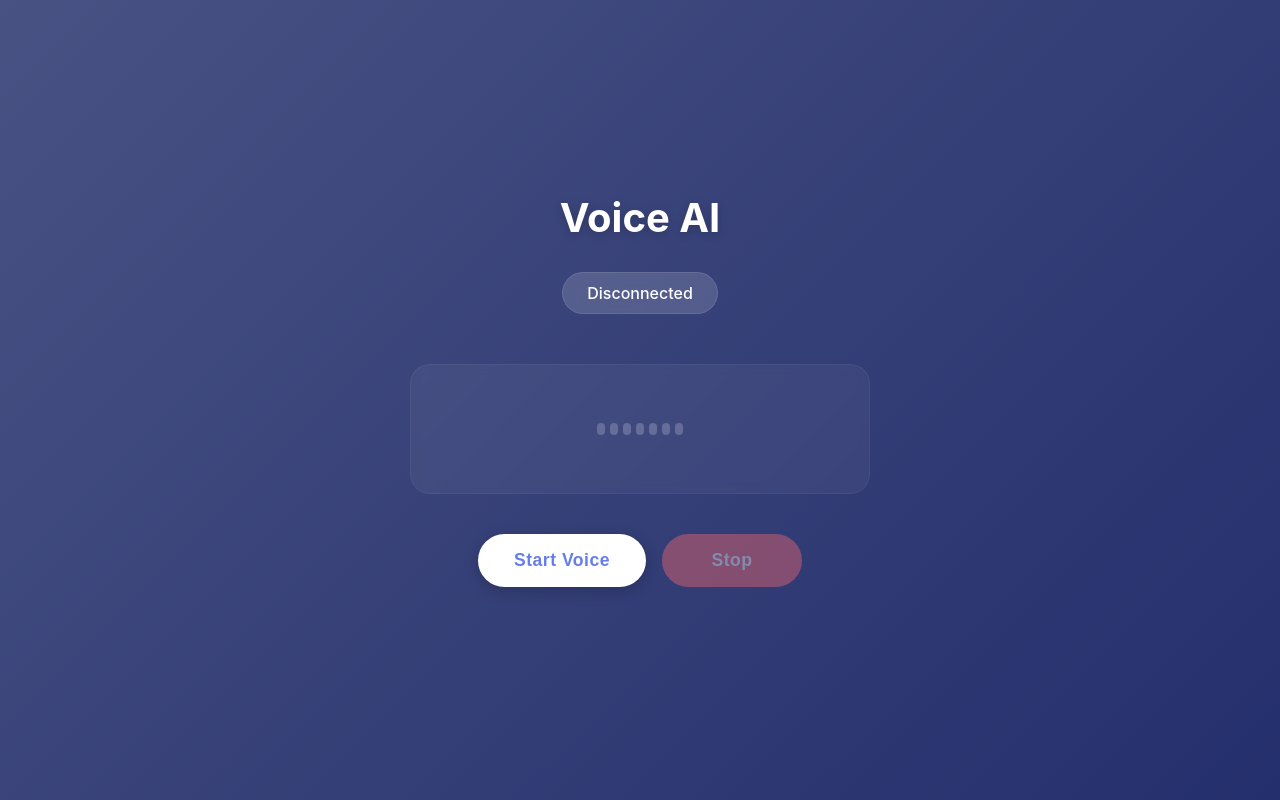
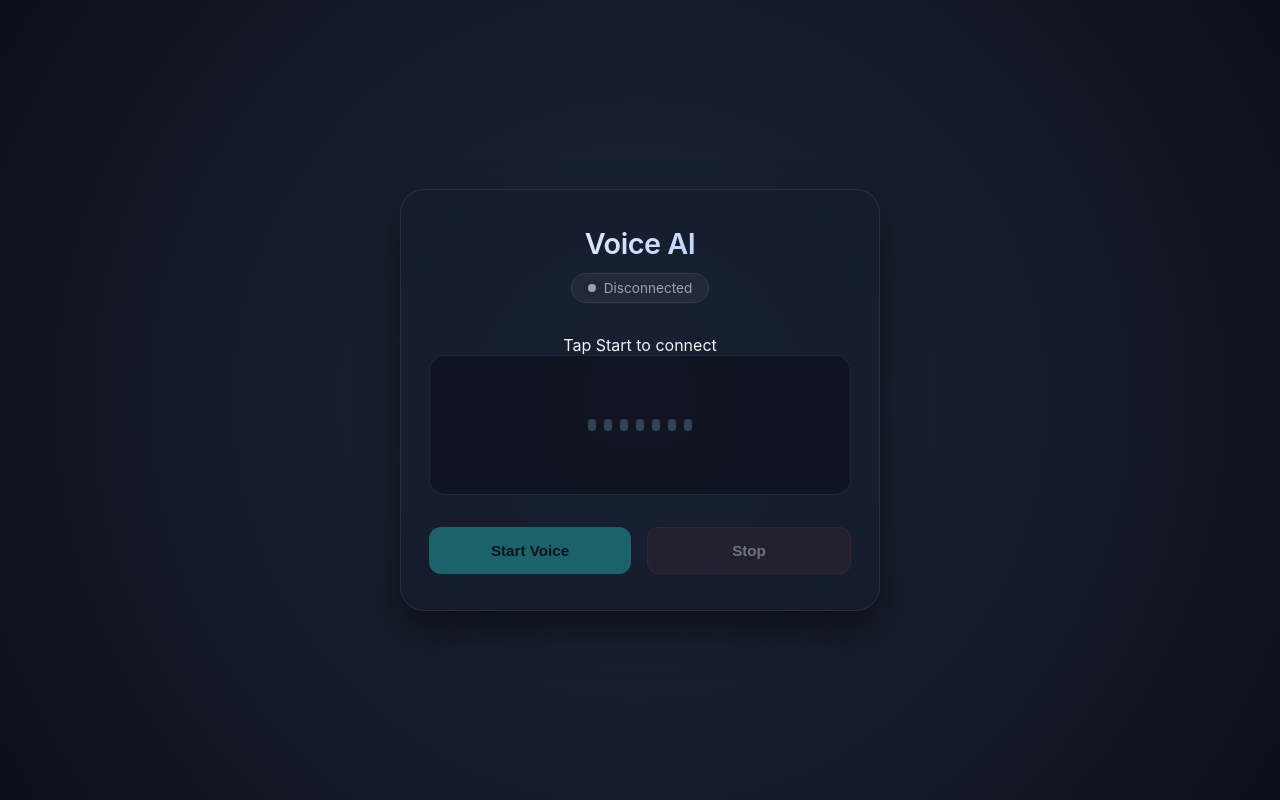
Before and after one commit to coetz3r/AI-assistant, a plain HTML site: page index.html in a window 1280 px wide. Drawn offline with Linux system fonts and the light colour scheme.

Commit message:
UI makeover: modern dark theme and reactive audio visualizer
- Modernize index.html layout and CSS with dark mode aesthetics
- Update accent palette to cyan/amber and refine PWA settings
- Connect Web Audio API frequency analyzer to drive real-time visualizer bars

```diff
--- a/index.html
+++ b/index.html
@@ -4,28 +4,32 @@
     <meta charset="UTF-8">
     <meta name="viewport" content="width=device-width, initial-scale=1.0, maximum-scale=1.0, user-scalable=no">
     <title>Voice AI Assistant</title>
-    <link rel="stylesheet" href="static/style.css">
-    <script src="static/app.js" defer></script>
+
+    <link rel="stylesheet" href="/static/style.css">
+    <script src="/static/app.js" defer></script>
 
     <!-- Home Screen App Icons -->
-    <link rel="icon" type="image/png" sizes="192x192" href="static/icon-192.png">
-    <link rel="apple-touch-icon" href="static/icon-192.png">
+    <link rel="icon" type="image/png" sizes="192x192" href="/static/icon-192.png">
+    <link rel="apple-touch-icon" href="/static/icon-192.png">
 
-    <!-- Make it Open as a Fullscreen Standalone App -->
+    <!-- Standalone Fullscreen App Meta -->
     <meta name="mobile-web-app-capable" content="yes">
     <meta name="apple-mobile-web-app-capable" content="yes">
     <meta name="apple-mobile-web-app-status-bar-style" content="black-translucent">
-    <meta name="theme-color" content="#667eea">
+    <meta name="theme-color" content="#0b0f19">
 </head>
 <body>
 
   <div class="container">
     <h1>Voice AI</h1>
 
-        <div id="status" class="status-badge">Disconnected</div>
+    <div id="status-badge" class="status-badge">
+      <span class="dot"></span>
+      <span id="status">Disconnected</span>
+    </div>
+    <div id="status-sub" class="status-sub">Tap Start to connect</div>
 
-        <!-- Animated Equalizer Bars -->
-        <div id="visualizer" class="visualizer idle">
+    <div id="visualizer" class="visualizer-card">
       <div class="bar"></div>
       <div class="bar"></div>
       <div class="bar"></div>
@@ -36,8 +40,8 @@
     </div>
 
     <div class="controls">
-            <button id="startBtn" class="btn-primary">Start Voice</button>
-            <button id="stopBtn" class="btn-danger" disabled>Stop</button>
+      <button id="startBtn">Start Voice</button>
+      <button id="stopBtn" disabled>Stop</button>
     </div>
   </div>
 
--- a/static/style.css
+++ b/static/style.css
@@ -1,242 +1,189 @@
+:root {
+  --bg-dark: #0b0f19;
+  --panel-bg: rgba(22, 30, 46, 0.75);
+  --panel-border: rgba(255, 255, 255, 0.08);
+  --accent-cyan: #06b6d4;      /* Cool cyan/blue active state */
+  --accent-blue: #1d616d;      /* Processing/Thinking state */
+  --accent-amber: #f59e0b;     /* Warm amber/orange stop state */
+  --text-main: #f3f4f6;
+  --text-sub: #9ca3af;
+}
+
+/* Status Indicator Pill: Listening state updated to Cyan */
+.status-badge.listening { border-color: var(--accent-cyan); color: var(--accent-cyan); }
+.status-badge.listening .dot { background: var(--accent-cyan); box-shadow: 0 0 8px var(--accent-cyan); }
+
+/* Visualizer Card: Active listening bars set to Cyan */
+.visualizer-card.listening .bar {
+  background: var(--accent-cyan);
+  box-shadow: 0 0 10px rgba(6, 182, 212, 0.5);
+}
+
+/* Start Button: Electric Cyan */
+#startBtn {
+  background: var(--accent-cyan);
+  color: #04082f;
+}
+
+#startBtn:hover:not(:disabled) {
+  background: #22d3ee;
+  box-shadow: 0 0 20px rgba(212, 6, 202, 0.4);
+}
+
+/* Stop Button: Amber / Yellow-Orange */
+#stopBtn {
+  background: rgba(245, 158, 11, 0.15);
+  color: var(--accent-amber);
+  border: 1px solid rgba(245, 158, 11, 0.3);
+}
+
+#stopBtn:hover:not(:disabled) {
+  background: rgba(245, 158, 11, 0.25);
+  box-shadow: 0 0 15px rgba(245, 158, 11, 0.3);
+}
+
 * {
-    margin: 0;
-    padding: 0;
-    box-sizing: border-box;
+  box-sizing: border-box;
+  margin: 0;
+  padding: 0;
 }
 
 body {
-    font-family: -apple-system, BlinkMacSystemFont, 'Segoe UI', Roboto, Oxygen, Ubuntu, sans-serif;
-    background: linear-gradient(135deg, #485283 0%, #242f6d 100%);
-    min-height: 100vh;
-    display: flex;
-    align-items: center;
-    justify-content: center;
-    color: white;
-    padding: 20px;
-    touch-action: manipulation;
-    -webkit-tap-highlight-color: transparent;
+  font-family: -apple-system, BlinkMacSystemFont, "Segoe UI", Roboto, Helvetica, Arial, sans-serif;
+  background: radial-gradient(circle at center, #1e293b 0%, var(--bg-dark) 100%);
+  color: var(--text-main);
+  min-height: 100vh;
+  display: flex;
+  justify-content: center;
+  align-items: center;
 }
 
 .container {
-    max-width: 500px;
-    width: 100%;
-    text-align: center;
-    padding: 20px;
+  width: 90%;
+  max-width: 480px;
+  background: var(--panel-bg);
+  backdrop-filter: blur(16px);
+  border: 1px solid var(--panel-border);
+  border-radius: 24px;
+  padding: 36px 28px;
+  box-shadow: 0 20px 40px rgba(0, 0, 0, 0.5);
+  text-align: center;
 }
 
 h1 {
-    font-size: 2.5rem;
-    font-weight: 700;
-    margin-bottom: 10px;
-    text-shadow: 0 2px 10px rgba(0, 0, 0, 0.2);
+  font-size: 1.8rem;
+  font-weight: 600;
+  letter-spacing: -0.5px;
+  margin-bottom: 12px;
+  background: linear-gradient(135deg, #ffffff 0%, #a5bcfc 100%);
+  background-clip: text;
+  -webkit-background-clip: text;
+  -webkit-text-fill-color: transparent;
 }
 
+/* Status Indicator Pill */
 .status-badge {
-    display: inline-block;
-    background: rgba(255, 255, 255, 0.15);
-    padding: 10px 24px;
-    border-radius: 25px;
-    backdrop-filter: blur(10px);
-    -webkit-backdrop-filter: blur(10px);
-    font-weight: 500;
-    font-size: 1rem;
-    margin: 20px 0 30px;
-    transition: all 0.3s ease;
-    border: 1px solid rgba(255, 255, 255, 0.1);
+  display: inline-flex;
+  align-items: center;
+  gap: 8px;
+  padding: 6px 16px;
+  border-radius: 20px;
+  background: rgba(255, 255, 255, 0.05);
+  border: 1px solid var(--panel-border);
+  font-size: 0.85rem;
+  color: var(--text-sub);
+  margin-bottom: 32px;
+  transition: all 0.3s ease;
 }
 
-.status-badge.connected {
-    background: rgba(76, 175, 80, 0.4);
-    border-color: rgba(76, 175, 80, 0.3);
-    animation: pulse 2s ease-in-out infinite;
-    box-shadow: 0 0 30px rgba(76, 175, 80, 0.2);
+.status-badge .dot {
+  width: 8px;
+  height: 8px;
+  border-radius: 50%;
+  background: var(--text-sub);
 }
 
-@keyframes pulse {
-    0%, 100% {
-        transform: scale(1);
-        box-shadow: 0 0 20px rgba(76, 175, 80, 0.1);
-    }
-    50% {
-        transform: scale(1.03);
-        box-shadow: 0 0 40px rgba(76, 175, 80, 0.3);
-    }
-}
+.status-badge.listening { border-color: var(--accent-green); color: var(--accent-green); }
+.status-badge.listening .dot { background: var(--accent-green); box-shadow: 0 0 8px var(--accent-green); }
 
-.visualizer {
-    display: flex;
-    align-items: center;
-    justify-content: center;
-    gap: 5px;
-    height: 130px;
-    margin: 20px 0 40px;
-    padding: 20px;
-    background: rgba(255, 255, 255, 0.05);
-    border-radius: 20px;
-    backdrop-filter: blur(5px);
-    -webkit-backdrop-filter: blur(5px);
-    border: 1px solid rgba(255, 255, 255, 0.05);
+.status-badge.thinking { border-color: var(--accent-blue); color: var(--accent-blue); }
+.status-badge.thinking .dot { background: var(--accent-blue); box-shadow: 0 0 8px var(--accent-blue); }
+
+.status-badge.talking { border-color: #a855f7; color: #a855f7; }
+.status-badge.talking .dot { background: #a855f7; box-shadow: 0 0 8px #a855f7; }
+
+/* Visualizer Canvas Area */
+.visualizer-card {
+  background: rgba(10, 15, 26, 0.6);
+  border: 1px solid var(--panel-border);
+  border-radius: 16px;
+  height: 140px;
+  display: flex;
+  align-items: center;
+  justify-content: center;
+  gap: 8px;
+  padding: 0 20px;
+  margin-bottom: 32px;
 }
 
 .bar {
-    width: 8px;
-    height: 12px;
-    background: rgba(255, 255, 255, 0.4);
-    border-radius: 4px;
-    transition: height 0.15s ease;
-    will-change: height;
+  width: 8px;
+  height: 12px;
+  background: #334155;
+  border-radius: 4px;
+  transition: height 0.05s ease, background-color 0.2s ease, box-shadow 0.2s ease;
 }
 
-.visualizer.idle .bar {
-    height: 12px !important;
-    background: rgba(255, 255, 255, 0.2);
+/* Active Visualizer Color States */
+.visualizer-card.listening .bar {
+  background: var(--accent-green);
+  box-shadow: 0 0 10px rgba(16, 185, 129, 0.5);
 }
 
-.bar:nth-child(1) { animation-delay: 0s; }
-.bar:nth-child(2) { animation-delay: 0.1s; }
-.bar:nth-child(3) { animation-delay: 0.2s; }
-.bar:nth-child(4) { animation-delay: 0.3s; }
-.bar:nth-child(5) { animation-delay: 0.4s; }
-.bar:nth-child(6) { animation-delay: 0.5s; }
-.bar:nth-child(7) { animation-delay: 0.6s; }
-
-.visualizer:not(.idle) .bar {
-    animation: equalize 1.2s ease-in-out infinite;
+.visualizer-card.talking .bar {
+  background: #a855f7;
+  box-shadow: 0 0 10px rgba(168, 85, 247, 0.5);
 }
 
-@keyframes equalize {
-    0%, 100% {
-        height: 12px;
-        background: rgba(255, 255, 255, 0.3);
-    }
-    50% {
-        height: 100px;
-        background: rgba(255, 255, 255, 0.9);
-    }
-}
-
+/* Action Controls */
 .controls {
-    display: flex;
-    gap: 16px;
-    justify-content: center;
-    flex-wrap: wrap;
-    margin-bottom: 20px;
+  display: flex;
+  gap: 16px;
+  justify-content: center;
 }
 
 button {
-    padding: 16px 36px;
-    border: none;
-    border-radius: 50px;
-    font-size: 1.1rem;
-    font-weight: 600;
-    cursor: pointer;
-    transition: all 0.3s ease;
-    touch-action: manipulation;
-    min-width: 140px;
-    letter-spacing: 0.5px;
-    position: relative;
-    overflow: hidden;
+  flex: 1;
+  padding: 14px 20px;
+  border-radius: 12px;
+  font-weight: 600;
+  font-size: 0.95rem;
+  border: none;
+  cursor: pointer;
+  transition: all 0.2s ease;
 }
 
-button:active:not(:disabled) {
-    transform: scale(0.95);
+#startBtn {
+  background: var(--accent-blue);
+  color: #0e151a;
 }
 
-.btn-primary {
-    background: white;
-    color: #667eea;
-    box-shadow: 0 4px 15px rgba(0, 0, 0, 0.2);
+#startBtn:hover:not(:disabled) {
+  background: #79bce2;
+  box-shadow: 0 0 20px rgba(168, 181, 209, 0.4);
 }
 
-.btn-primary:hover:not(:disabled) {
-    transform: translateY(-2px);
-    box-shadow: 0 8px 30px rgba(0, 0, 0, 0.3);
+#stopBtn {
+  background: rgba(239, 68, 68, 0.15);
+  color: var(--accent-red);
+  border: 1px solid rgba(239, 68, 68, 0.3);
 }
 
-.btn-primary:disabled {
-    opacity: 0.5;
-    cursor: not-allowed;
-    transform: none !important;
-    box-shadow: none;
+#stopBtn:hover:not(:disabled) {
+  background: rgba(239, 68, 68, 0.25);
 }
 
-.btn-danger {
-    background: #ff6b6b;
-    color: white;
-    box-shadow: 0 4px 15px rgba(255, 107, 107, 0.3);
+button:disabled {
+  opacity: 0.4;
+  cursor: not-allowed;
 }
-
-.btn-danger:hover:not(:disabled) {
-    transform: translateY(-2px);
-    box-shadow: 0 8px 30px rgba(255, 107, 107, 0.4);
-}
-
-.btn-danger:disabled {
-    opacity: 0.4;
-    cursor: not-allowed;
-    transform: none !important;
-    box-shadow: none;
-}
-
-@media (max-width: 480px) {
-    h1 {
-        font-size: 2rem;
-    }
-
-    button {
-        padding: 14px 28px;
-        font-size: 1rem;
-        min-width: 120px;
-    }
-
-    .visualizer {
-        height: 100px;
-        gap: 4px;
-    }
-
-    .bar {
-        width: 6px;
-    }
-
-    .status-badge {
-        font-size: 0.9rem;
-        padding: 8px 18px;
-    }
-}
-
-@media (prefers-color-scheme: dark) {
-    .btn-primary {
-        background: rgba(255, 255, 255, 0.9);
-    }
-}
-
-@supports (padding: max(0px)) {
-    body {
-        padding: max(20px, env(safe-area-inset-top)) max(20px, env(safe-area-inset-right))
-                 max(20px, env(safe-area-inset-bottom)) max(20px, env(safe-area-inset-left));
-    }
-}
-
-/* Interrupt animation */
-.visualizer.interrupt .bar {
-    animation: interruptFlash 0.3s ease-in-out;
-}
-
-@keyframes interruptFlash {
-    0%, 100% {
-        background: rgba(255, 255, 255, 0.4);
-        transform: scale(1);
-    }
-    50% {
-        background: #ff6b6b;
-        transform: scale(1.5);
-        box-shadow: 0 0 20px rgba(255, 107, 107, 0.5);
-    }
-}
-
-/* Mobile-specific adjustments */
-@media (max-width: 768px) {
-    .visualizer.interrupt .bar {
-        animation-duration: 0.2s; /* Faster flash on mobile */
-    }
-}
```
Also changed, not shown: static/app.js (+61 -40 lines). Lines whose indentation alone changed are shown as unchanged.
